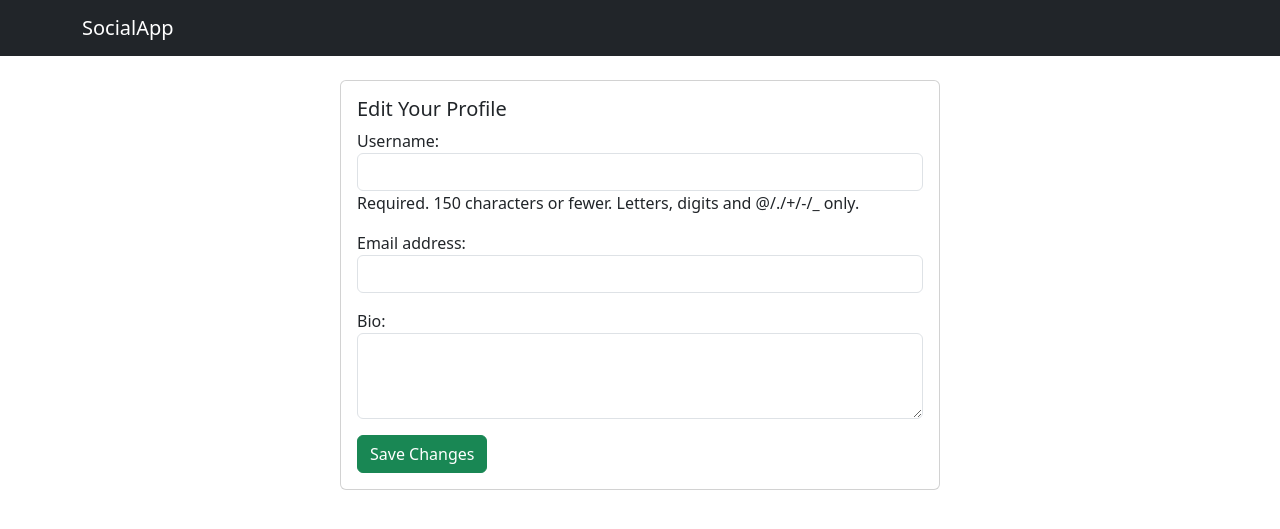
After one commit to achrafkassimi/alx-project-nexus, a Django app: template socialmedia/templates/users/edit_profile.html in a window 1280 px wide. The commit adds this page. Shown: the top 529 px of the page. Run offline with Django 5.2, Linux system fonts and the light colour scheme; the template is opened without the code that fills it: values that come from a table or form of the project are taken from there, others are empty.

Commit message:
bio & Edit Profile

```diff
--- a/socialmedia/feed/models.py
+++ b/socialmedia/feed/models.py
@@ -22,7 +22,6 @@ class Comment(models.Model):
     def __str__(self):
         return f"Comment by {self.author.username} on {self.post.id}"
 
-
 class Like(models.Model):
     user = models.ForeignKey(CustomUser, on_delete=models.CASCADE)
     post = models.ForeignKey(Post, on_delete=models.CASCADE)
--- a/socialmedia/templates/feed/dashboard.html
+++ b/socialmedia/templates/feed/dashboard.html
@@ -74,12 +74,6 @@
           </button>
         </form>
 
-        <!-- Edit/Delete if owner
-        {% if user == post.author %}
-          <a href="{% url 'feed:edit_post' post.id %}" class="btn btn-sm btn-outline-secondary">Edit</a>
-          <a href="{% url 'feed:delete_post' post.id %}" class="btn btn-sm btn-outline-danger">Delete</a>
-        {% endif %} -->
-
         <!-- Comments -->
         <div class="mt-3">
           <h6>Comments:</h6>
--- /dev/null
+++ b/socialmedia/templates/users/edit_profile.html
@@ -0,0 +1,15 @@
+{% extends 'base.html' %}
+{% block title %}Edit Profile{% endblock %}
+
+{% block content %}
+  <div class="card mx-auto" style="max-width: 600px;">
+    <div class="card-body">
+      <h5 class="card-title">Edit Your Profile</h5>
+      <form method="POST">
+        {% csrf_token %}
+        {{ form.as_p }}
+        <button type="submit" class="btn btn-success">Save Changes</button>
+      </form>
+    </div>
+  </div>
+{% endblock %}
--- a/socialmedia/templates/users/profile.html
+++ b/socialmedia/templates/users/profile.html
@@ -4,6 +4,9 @@
 <div class="container mt-4">
   <h2>Profile name: {{ profile_user.username }}</h2>
   <p>Email: {{ profile_user.email }}</p>
+  {% if profile_user.bio %}
+    <p class="text-muted">{{ profile_user.bio }}</p>
+  {% endif %}
 
   <hr>
   <h3>Your Posts</h3>
--- a/socialmedia/users/forms.py
+++ b/socialmedia/users/forms.py
@@ -12,3 +12,15 @@ class RegisterForm(UserCreationForm):
 class LoginForm(AuthenticationForm):
     username = forms.CharField(label="Username")
     password = forms.CharField(widget=forms.PasswordInput)
+
+# users/forms.py
+
+class EditProfileForm(forms.ModelForm):
+    class Meta:
+        model = User
+        fields = ['username', 'email', 'bio']
+        widgets = {
+            'username': forms.TextInput(attrs={'class': 'form-control'}),
+            'email': forms.EmailInput(attrs={'class': 'form-control'}),
+            'bio': forms.Textarea(attrs={'class': 'form-control', 'rows': 3}),
+        }
--- a/socialmedia/users/models.py
+++ b/socialmedia/users/models.py
@@ -3,6 +3,8 @@ from django.db import models
 
 class CustomUser(AbstractUser):
     is_admin = models.BooleanField(default=False)
+    bio = models.TextField(blank=True, null=True)
+
 
     def __str__(self):
         return self.username
```
Also changed, not shown: socialmedia/users/migrations/0002_customuser_bio.py (added).
